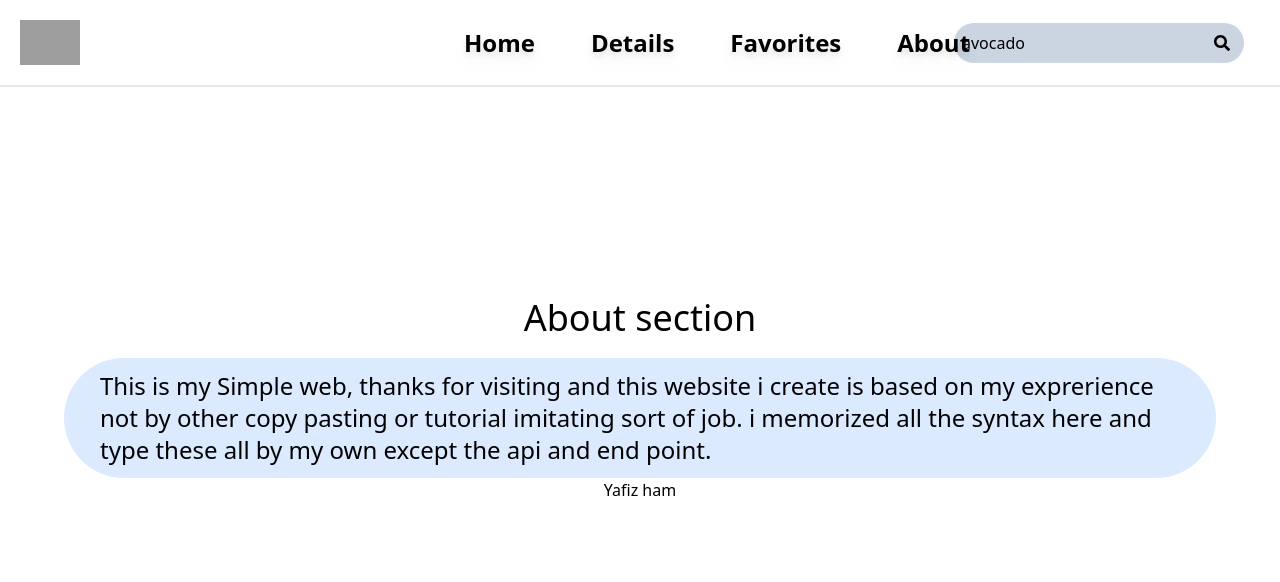
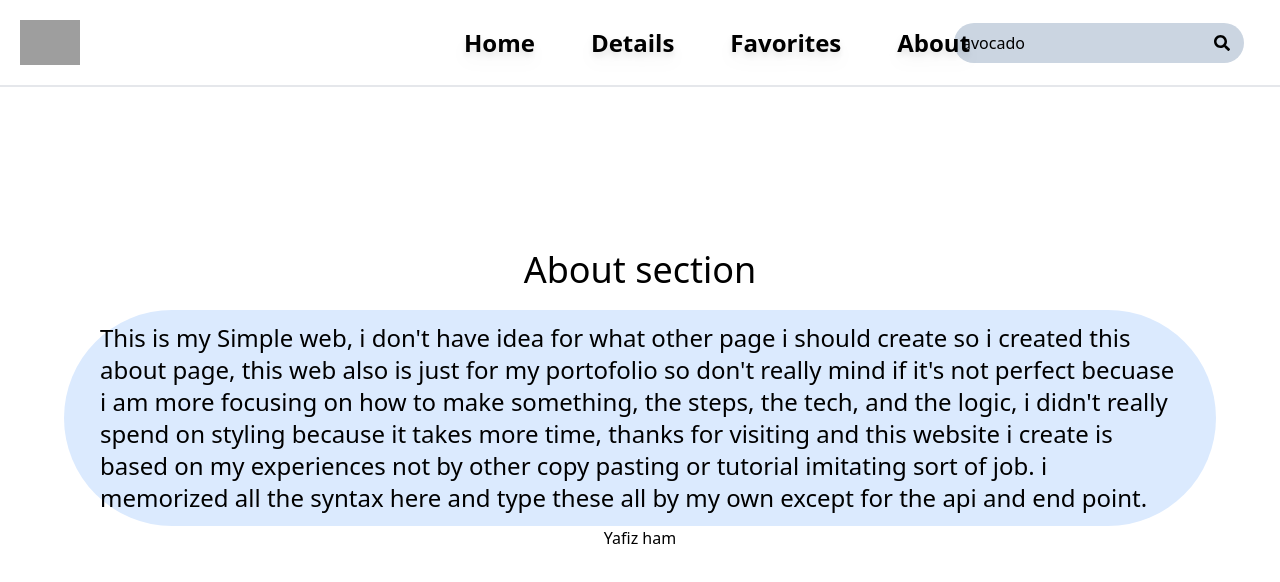
Before and after one commit to Ham144/RecipeApp, a React (Create React App) app in the folder recipeapp/: page /about in a window 1280 px wide. Shown: the top 582 px of the page. Built offline with nearby package versions, Linux system fonts and the light colour scheme; no server answers; grey boxes are pictures that could not be loaded.

Commit message:
Apr 7, 2024, 7:12 PM

```diff
--- a/recipeapp/src/pages/About.jsx
+++ b/recipeapp/src/pages/About.jsx
@@ -6,10 +6,15 @@ const About = () => {
 			<div className="w-[90%] mx-auto flex flex-col gap-y-5">
 				<h1 className="text-4xl text-center">About section</h1>
 				<p className="text-2xl bg-blue-100 px-9 py-3 md:rounded-full">
-					This is my Simple web, thanks for visiting and this website i create
-					is based on my exprerience not by other copy pasting or tutorial
-					imitating sort of job. i memorized all the syntax here and type these
-					all by my own except the api and end point.
+					This is my Simple web, i don't have idea for what other page i should
+					create so i created this about page, this web also is just for my
+					portofolio so don't really mind if it's not perfect becuase i am more
+					focusing on how to make something, the steps, the tech, and the logic,
+					i didn't really spend on styling because it takes more time, thanks
+					for visiting and this website i create is based on my experiences not
+					by other copy pasting or tutorial imitating sort of job. i memorized
+					all the syntax here and type these all by my own except for the api
+					and end point.
 				</p>
 			</div>
 			<p>Yafiz ham</p>
--- a/recipeapp/src/pages/Favorites.jsx
+++ b/recipeapp/src/pages/Favorites.jsx
@@ -28,10 +28,6 @@ const Favorites = () => {
 		fetchingFavoritesIng();
 	}, [favorites.length]);
 
-	if (favorites.length === 0) {
-		fetchingFavoritesIng();
-	}
-
 	const handleMoreDetail = (getindex) => {
 		const collection = [...moreDetail];
 		collection[getindex] = !moreDetail[getindex];
@@ -51,8 +47,7 @@ const Favorites = () => {
 				</Link>
 			</div>
 		);
-	}
-
+	} else {
 		return (
 			<div className="md:pt-[100px] pt-[90px] flex flex-col items-center  bg-slate-200 min-h-screen  ">
 				<h1 className="text-4xl font-extralight">Favorite List </h1>
@@ -118,6 +113,7 @@ const Favorites = () => {
 				</div>
 			</div>
 		);
+	}
 };
 
 export default Favorites;
--- a/recipeapp/src/pages/Home.jsx
+++ b/recipeapp/src/pages/Home.jsx
@@ -28,23 +28,17 @@ const Home = () => {
 						>
 							<div
 								className={`${
-									favorites.find((fav) => {
+									favorites?.find((fav) => {
 										return fav.id === foodMatch.data.recipes[index].id;
 									})
 										? "bg-yellow-200 text-yellow-500"
 										: "bg-white"
-								} relative  h-full z-10 right-[15%] top-5 shadow-xl   text-yellow-400 border rounded-full p-2 px-2 `}
+								} absolute   z-10 right-2 top-2 shadow-xl   text-yellow-400 border rounded-full p-1 px-1 `}
 								onClick={() => addToFavorite(foodMatch?.data?.recipes[index])}
 							>
-								<FaHeart className="xl:size-[50px] lg:size-[40px] size-[30px]" />
+								<FaHeart className="xl:size-[30px] lg:size-[30px] size-[10px]" />
 							</div>
 
-							<div
-								className="absolute z-30 right-3 text-yellow-400 border rounded-full p-2 px-2 bg-white hover:bg-slate-300"
-								onClick={() => addToFavorite(food)}
-							>
-								<FaHeart size={30} />
-							</div>
 							<img
 								className="aspect-square object-cover hover:object-contain text-sm text-center transition-opacity rounded-lg drop-shadow-xl"
 								src={food.image_url}
@@ -64,7 +58,7 @@ const Home = () => {
 				)
 			) : (
 				<div className="absolute top-[50%] flex-1  mx-auto items-center justify-center justify-items-center  h-screen ">
-					Nothing to show :( API LIMIT Reached
+					Nothing to show :( API limit reached
 				</div>
 			)}
 		</div>
```
Lines whose indentation alone changed are shown as unchanged.
